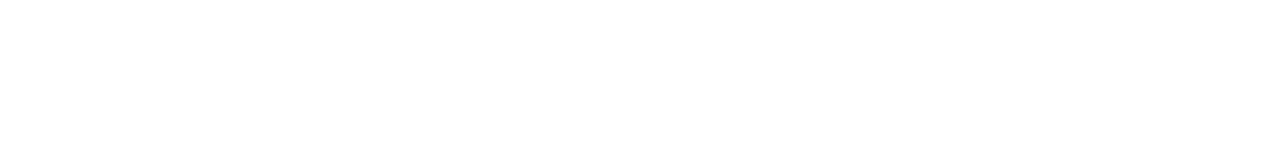
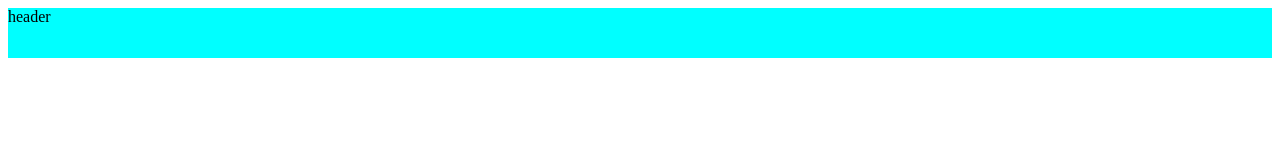
Before and after one commit to AlexDev1204/test-project, a plain HTML site: page index.html in a window 1280 px wide. Drawn offline with Linux system fonts and the light colour scheme.

Commit message:
added header and style

```diff
--- a/index.html
+++ b/index.html
@@ -4,8 +4,9 @@
     <meta charset="UTF-8">
     <meta name="viewport" content="width=device-width, initial-scale=1.0">
     <title>Document</title>
+    <link rel="stylesheet" href="style.css">
 </head>
 <body>
-    <section></section>
+    <header>header</header>
 </body>
 </html>
--- /dev/null
+++ b/style.css
@@ -0,0 +1,4 @@
+header {
+  height: 50px;
+  background-color: aqua;
+}
```
